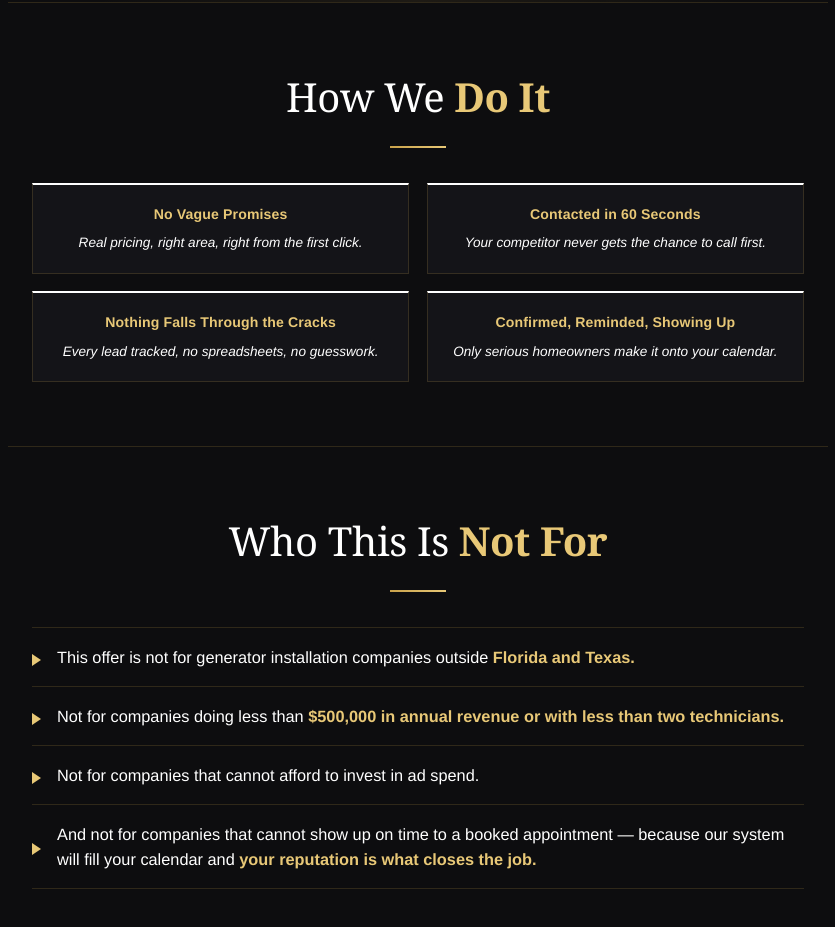
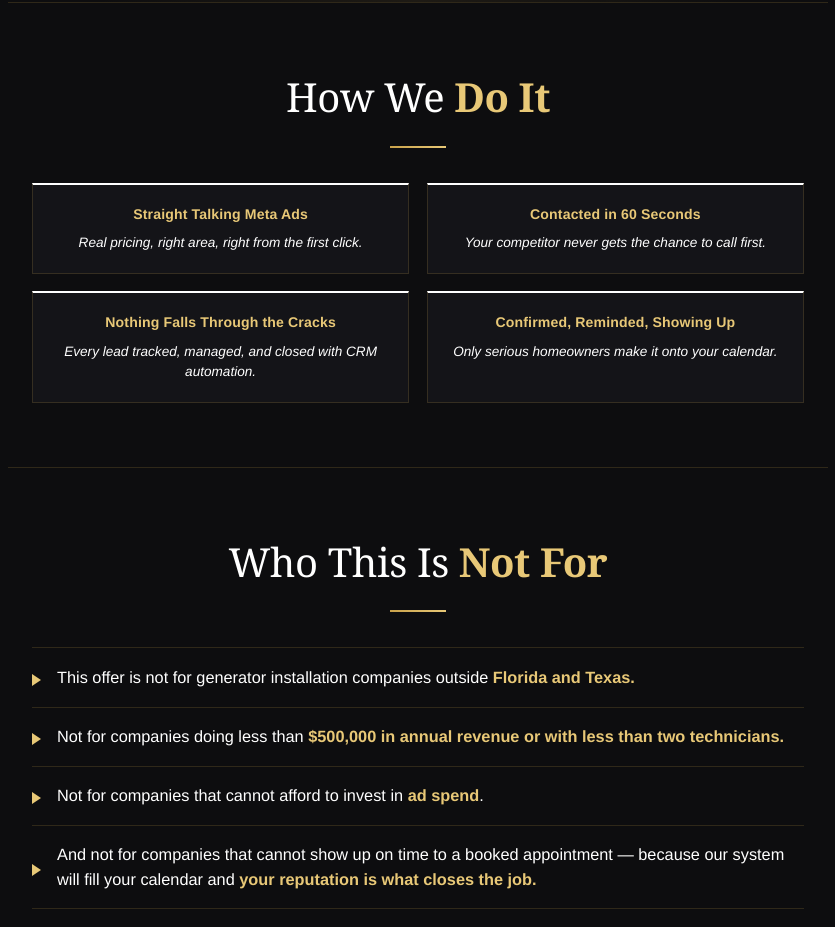
Before and after one commit to abduhadi129-blip/hadiammar-website, a plain HTML site: page index.html in a window 1280 px wide. Shown: the part 2105-3032 px from the top of the page, without its empty margins (222-1057 px from the left). Drawn offline with Linux system fonts and the light colour scheme; a script that the page names is missing.

Commit message:
Add files via upload

```diff
--- a/index.html
+++ b/index.html
@@ -535,7 +535,7 @@
     <span class="section-title">How We <mark>Do It</mark></span>
     <div class="process-grid">
       <div class="process-box">
-        <h3>No Vague Promises</h3>
+        <h3>Straight Talking Meta Ads</h3>
         <p class="hook">Real pricing, right area, right from the first click.</p>
       </div>
       <div class="process-box">
@@ -544,7 +544,7 @@
       </div>
       <div class="process-box">
         <h3>Nothing Falls Through the Cracks</h3>
-        <p class="hook">Every lead tracked, no spreadsheets, no guesswork.</p>
+        <p class="hook">Every lead tracked, managed, and closed with CRM automation.</p>
       </div>
       <div class="process-box">
         <h3>Confirmed, Reminded, Showing Up</h3>
@@ -559,7 +559,7 @@
     <ul class="criteria reveal">
       <li><span class="crit-num"></span><span>This offer is not for generator installation companies outside <mark>Florida and Texas.</mark></span></li>
       <li><span class="crit-num"></span><span>Not for companies doing less than <mark>$500,000 in annual revenue or with less than two technicians.</mark></span></li>
-      <li><span class="crit-num"></span><span>Not for companies that cannot afford to invest in ad spend.</span></li>
+      <li><span class="crit-num"></span><span>Not for companies that cannot afford to invest in <mark>ad spend</mark>.</span></li>
       <li><span class="crit-num"></span><span>And not for companies that cannot show up on time to a booked appointment — because our system will fill your calendar and <mark>your reputation is what closes the job.</mark></span></li>
     </ul>
   </section>
```
